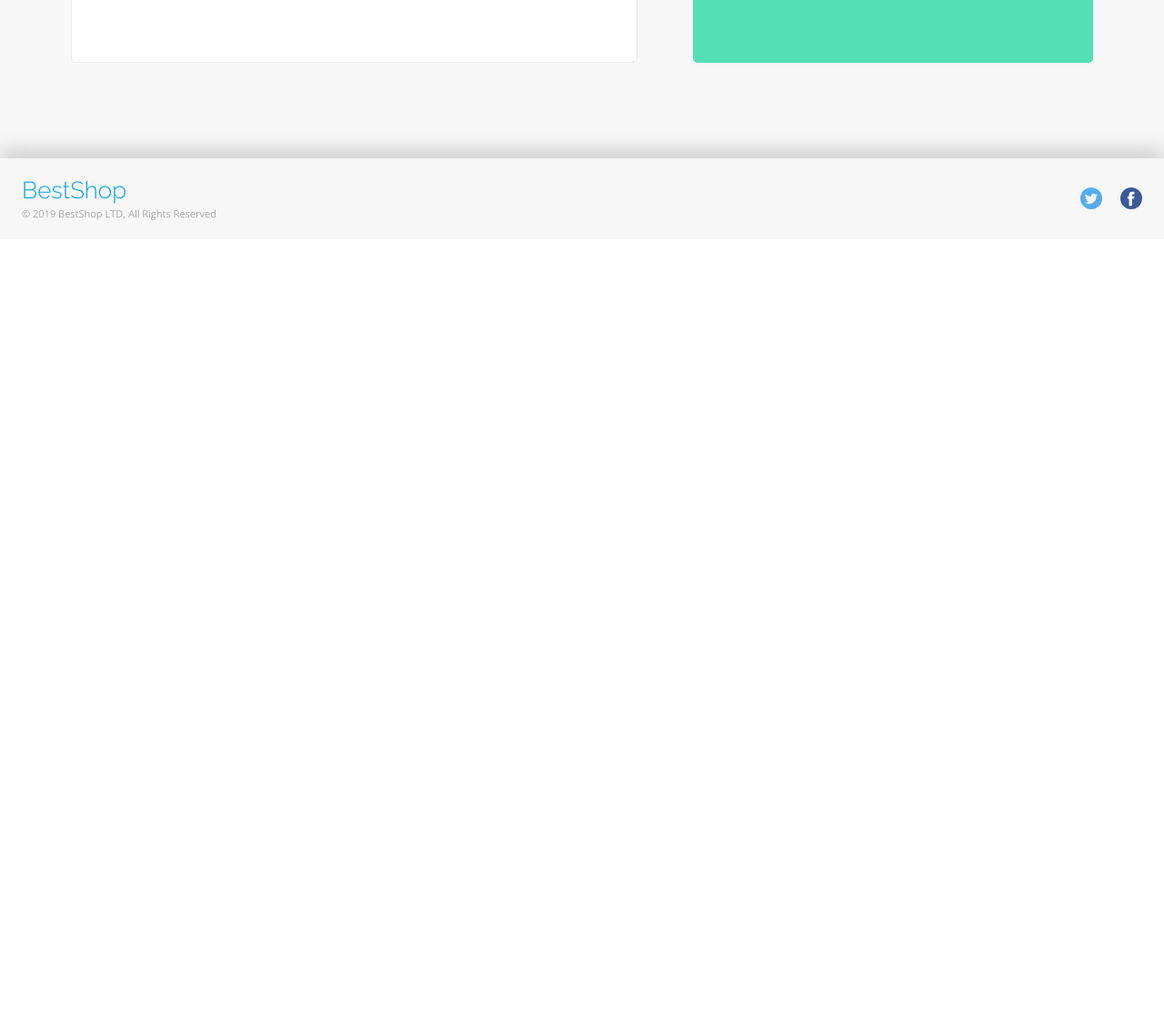
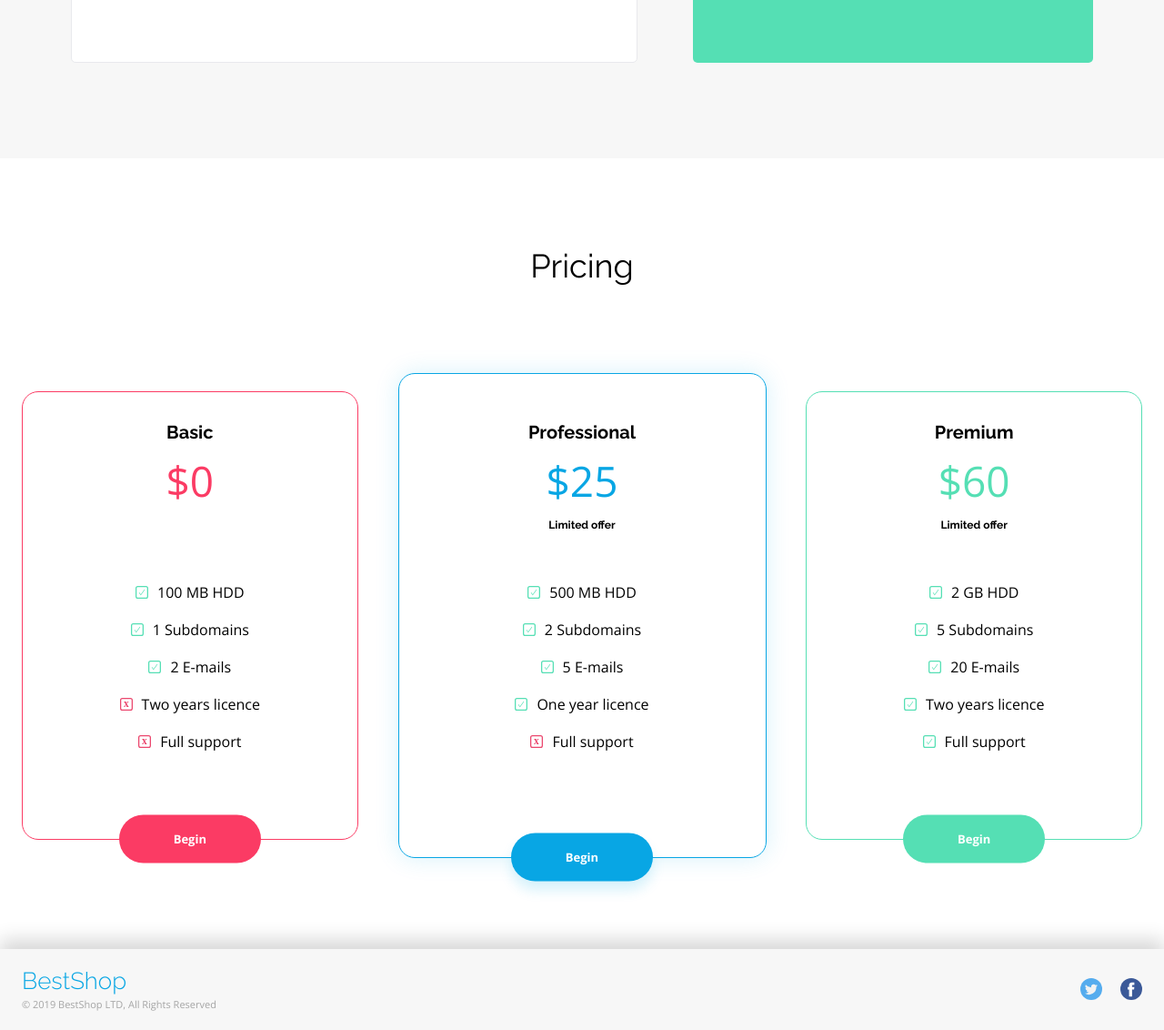
Before and after one commit to alientheeight/CL-Workshop-BestShop-Vite, a website built with Vite: page index.html in a window 1280 px wide. Shown: the part 2499-3631 px from the top of the page at 91% size. Before the commit the page ends 2762 px from the top, so only its background shows below. Built offline with nearby package versions, Linux system fonts and the light colour scheme.

Commit message:
Pricing feature added

```diff
--- a/index.html
+++ b/index.html
@@ -98,7 +98,7 @@
         </div>
       </section>
 
-      <!--Benefits section&ndash;&gt;-->
+      <!--Benefits section-->
             <section class="benefits" id="benefits">
               <div class="container">
                 <div class="benefits-list">
@@ -174,6 +174,97 @@
               </div>
             </section>
 
+      <!--Pricing section-->
+      <section class="pricing" id="prices">
+        <div class="container">
+          <h2 class="pricing-title">Pricing</h2>
+          <div class="pricing-list">
+            <div class="price-box" data-type="basic">
+              <div class="price-box__container">
+                <div class="price-box__container-vertical">
+                  <h3 class="price-box__title">Basic</h3>
+                  <span class="product-price">$0</span>
+                  <p>&nbsp;</p>
+                </div>
+                <ul class="price-box__properties-list">
+                  <li class="price-box__product-property" data-type-prop="pros">
+                    100 MB HDD
+                  </li>
+                  <li class="price-box__product-property" data-type-prop="pros">
+                    1 Subdomains
+                  </li>
+                  <li class="price-box__product-property" data-type-prop="pros">
+                    2 E-mails
+                  </li>
+                  <li class="price-box__product-property" data-type-prop="cons">
+                    Two years licence
+                  </li>
+                  <li class="price-box__product-property" data-type-prop="cons">
+                    Full support
+                  </li>
+                </ul>
+              </div>
+              <a href="#" class="buy-plan">Begin</a>
+            </div>
+            <div class="price-box" data-type="professional">
+              <div class="price-box__container">
+                <div class="price-box__container-vertical">
+                  <h3 class="price-box__title">Professional</h3>
+                  <span class="product-price">$25</span>
+                  <p>Limited offer</p>
+                </div>
+                <ul class="price-box__properties-list">
+                  <li class="price-box__product-property" data-type-prop="pros">
+                    500 MB HDD
+                  </li>
+                  <li class="price-box__product-property" data-type-prop="pros">
+                    2 Subdomains
+                  </li>
+                  <li class="price-box__product-property" data-type-prop="pros">
+                    5 E-mails
+                  </li>
+                  <li class="price-box__product-property" data-type-prop="pros">
+                    One year licence
+                  </li>
+                  <li class="price-box__product-property" data-type-prop="cons">
+                    Full support
+                  </li>
+                </ul>
+              </div>
+              <a href="#" class="buy-plan">Begin</a>
+            </div>
+            <div class="price-box" data-type="premium">
+              <div class="price-box__container">
+                <div class="price-box__container-vertical">
+                  <h3 class="price-box__title">Premium</h3>
+                  <span class="product-price">$60</span>
+                  <p>Limited offer</p>
+                </div>
+                <ul class="price-box__properties-list">
+                  <li class="price-box__product-property" data-type-prop="pros">
+                    2 GB HDD
+                  </li>
+                  <li class="price-box__product-property" data-type-prop="pros">
+                    5 Subdomains
+                  </li>
+                  <li class="price-box__product-property" data-type-prop="pros">
+                    20 E-mails
+                  </li>
+                  <li class="price-box__product-property" data-type-prop="pros">
+                    Two years licence
+                  </li>
+                  <li class="price-box__product-property" data-type-prop="pros">
+                    Full support
+                  </li>
+                </ul>
+              </div>
+              <a href="#" class="buy-plan">Begin</a>
+            </div>
+          </div>
+        </div>
+      </section>
+    </main>
+
 
       <!--Footer-->
       <footer class="footer">
@@ -200,7 +291,7 @@
           </div>
         </div>
       </footer>
-    </main>
+
 
     <script type="module" src="/main.js"></script>
   </body>
--- a/scss/layout/_index.scss
+++ b/scss/layout/_index.scss
@@ -2,6 +2,7 @@
 @forward "hero";
 @forward "statistics";
 @forward "benefits";
+@forward "pricing";
 
 
 @forward "footer";
--- /dev/null
+++ b/scss/layout/_pricing.scss
@@ -0,0 +1,209 @@
+@use "../abstracts/variables" as *;
+@use "../abstracts/functions" as *;
+
+
+.pricing {
+  margin-top: 100px;
+
+  &-title {
+    font-family: $ff-title-font;
+    font-size: $fz-section-heading;
+    text-align: center;
+    padding-bottom: 100px;
+  }
+
+  &-list {
+    display: flex;
+    justify-content: space-between;
+    align-items: center;
+    margin-bottom: 100px;
+  }
+}
+
+.price-box {
+  position: relative;
+  display: flex;
+  flex-direction: column;
+  align-items: center;
+  width: 372px;
+  padding: 34px 0;
+  border-radius: 18px;
+  &[data-type="basic"] {
+    border: 1px solid $color-redish;
+    .product-price {
+      color: $color-redish;
+    }
+    .buy-plan {
+      background-color: $color-redish;
+      &:hover {
+        background-color: $color-redish-dark;
+      };
+    }
+  }
+  &[data-type="professional"] {
+    padding: 54px 0 54px;
+    border: 1px solid $color-primary;
+    width: 405px;
+    box-shadow: 0 0 27px $color-primary-shadow;
+    .product-price {
+      color: $color-primary;
+    }
+    .buy-plan {
+      background-color: $color-primary;
+      &:hover{
+        background-color: $color-primary-dark;
+      }
+      box-shadow: 0 10px 14px $color-primary-shadow;
+    }
+    .product-title {
+      font-size: 21px;
+    }
+  }
+  &[data-type="premium"] {
+    border: 1px solid $color-green;
+    .product-price {
+      color: $color-green;
+    }
+    .buy-plan {
+      background-color: $color-green;
+      &:hover{
+        background-color: $color-green-dark;
+      }
+    }
+  }
+  p {
+    font-family: $ff-title-font;
+    font-weight: $fw-bold;
+    font-size: $fz-plan-limited;
+  }
+}
+
+.price-box__container{
+  display: flex;
+  flex-direction: column;
+  justify-content: center;
+  align-items: center;
+}
+
+.price-box__container-vertical{
+  display: flex;
+  flex-direction: column;
+  justify-content: center;
+  align-items: center;
+}
+
+.price-box__title {
+  font-family: $ff-title-font;
+  font-weight: $fw-bold;
+  font-size: $fz-plan-title;
+  text-align: center;
+}
+
+.product-price {
+  color: $accent-color;
+  font-weight: $fw-light;
+  font-size: $fz-plan-price;
+  margin: 20px 0;
+  text-align: center;
+}
+.price-box__properties-list {
+  display: flex;
+  flex-direction: column;
+  align-items: center;
+  margin: 60px 0 40px;
+}
+
+.price-box__product-property {
+  display: flex;
+  align-items: center;
+  margin-bottom: 25px;
+
+  &[data-type-prop="pros"]::before {
+    content: "";
+    background: url("../../assets/checkmark-2.svg") no-repeat center / cover;
+    width: 14px;
+    height: 14px;
+    margin-right: 10px;
+  }
+  &[data-type-prop="cons"]::before {
+    content: "";
+    background: url("../../assets/close.svg") no-repeat center / cover;
+    width: 14px;
+    height: 14px;
+    margin-right: 10px;
+  }
+}
+
+.buy-plan {
+  padding: 20px 60px;
+  border-radius: 40px;
+  background-color: $btn-accent-color;
+  text-decoration: none;
+  color: $color-white;
+  font-weight: $fw-bold;
+  font-size: $fz-btn;
+  position: absolute;
+  bottom: 0;
+  translate: 0 50%;
+  display: inline-flex;
+  transition: 0.3s;
+  &:hover {
+    background-color: $btn-accent-color-hover;
+  }
+}
+
+@media (max-width: $bp-l){
+  .price-box{
+    width: 30%;
+    max-width: 372px;
+    &[data-type="professional"]{
+      width: 36%;
+      max-width: 405px;
+    }
+  }
+}
+
+@media (max-width: $bp-ml){
+  .pricing{
+    margin-top: 50px;
+    &-title {
+      padding-bottom: 50px;
+    }
+    &-list{
+      flex-direction: column;
+      width: 100%;
+    }
+  }
+
+  .price-box{
+    margin-bottom: rem(48px);
+    width: 90%;
+    max-width: 600px;
+    &[data-type="professional"]{
+      width: 100%;
+      max-width: 660px;
+    }
+    &__container{
+      display: flex;
+      flex-direction: row;
+      width: 100%;
+    }
+    &__properties-list{
+      width: 50%;
+      align-items: flex-start;
+      margin: 15px 0 10px;
+    }
+    &__product-property{
+      align-items: flex-start;
+    }
+
+    &__container-vertical{
+      display: flex;
+      flex-direction: column;
+      justify-content: center;
+      align-items: center;
+      width: 50%;
+      min-width: 120px;
+    }
+  }
+}
```
